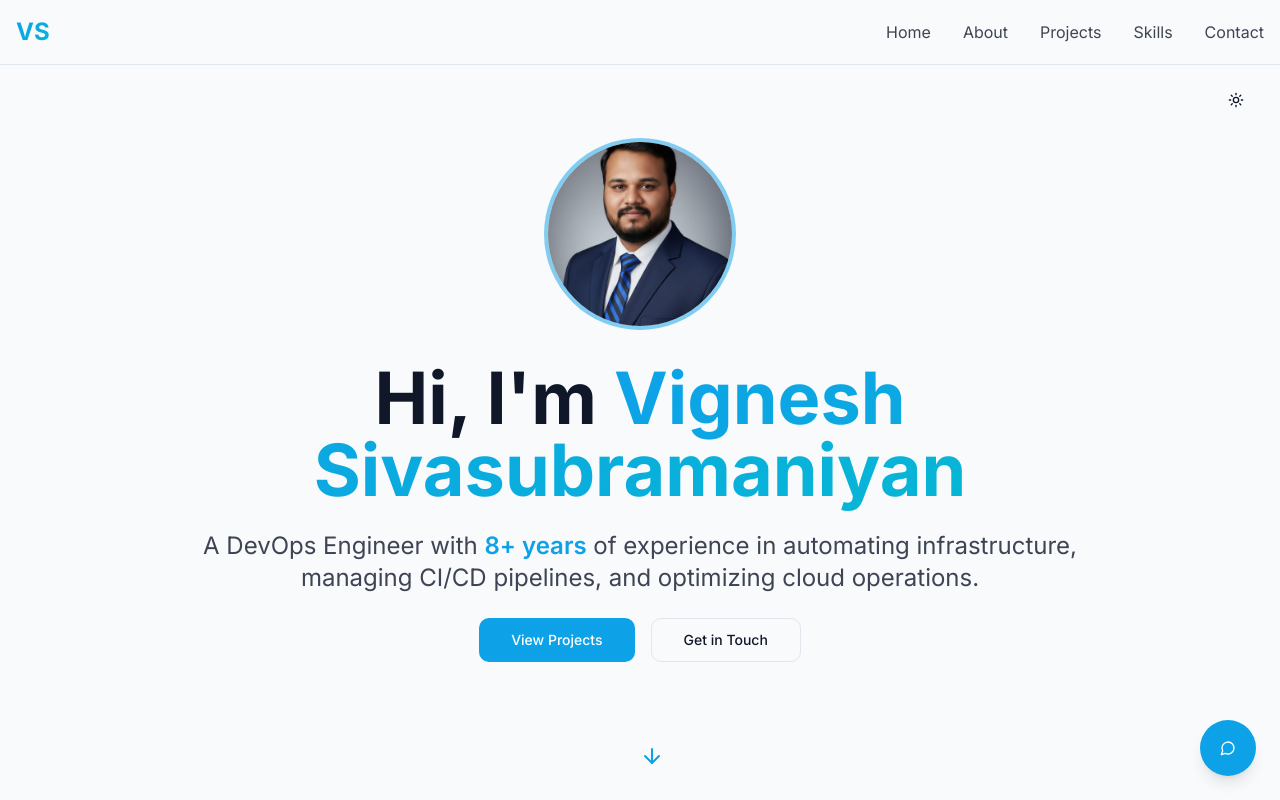
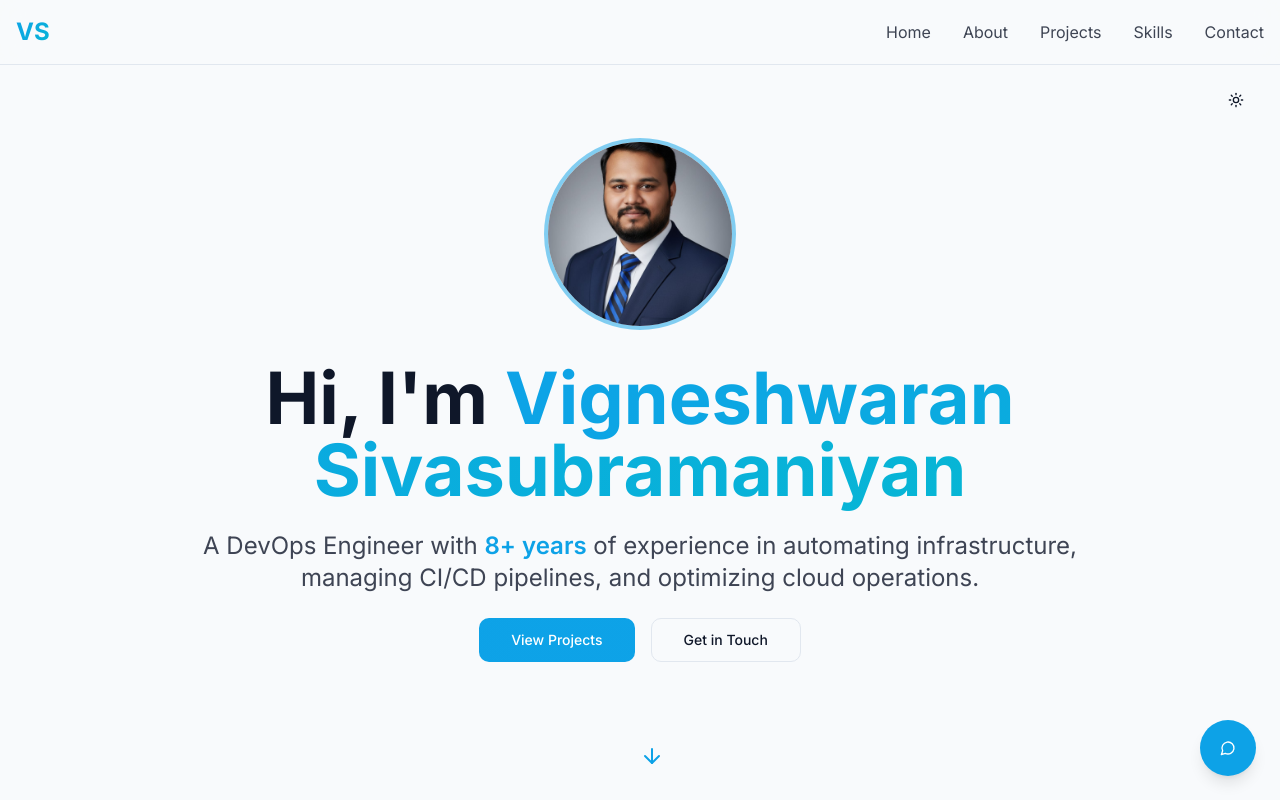
Before and after one commit to vigneshsivasubramaniyan/vignesh-portfolio, a React (Vite) app: page / in a window 1280 px wide. Shown: the top 800 px of the page. Built offline with nearby package versions, Linux system fonts and the light colour scheme; the HTML template or start-up script is replaced by a standard one.

Commit message:
name updated

```diff
--- a/src/components/Hero.tsx
+++ b/src/components/Hero.tsx
@@ -11,14 +11,14 @@ const Hero = () => {
             <div className="w-48 h-48 rounded-full border-4 border-accent/50 bg-transparent overflow-hidden">
               <img
                 src={profileImage}
-                alt="Vignesh Sivasubramaniyan"
+                alt="Vigneshwaran Sivasubramaniyan"
                 className="w-full h-full object-cover"
               />
             </div>
           </div>
 
           <h2 className="text-5xl md:text-7xl font-bold mb-4">
-            Hi, I'm <span className="text-gradient">Vignesh Sivasubramaniyan</span>
+            Hi, I'm <span className="text-gradient">Vigneshwaran Sivasubramaniyan</span>
           </h2>
           <p className="text-xl md:text-2xl text-foreground/80 mb-8">
             A DevOps Engineer with <span className="text-accent font-semibold">8+ years</span> of experience
```
